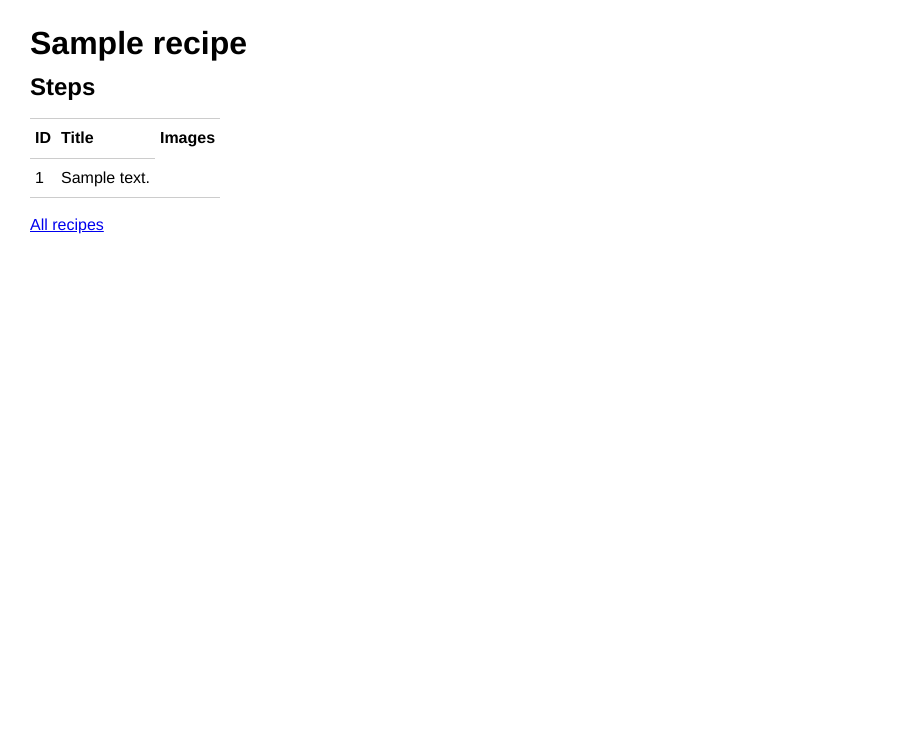
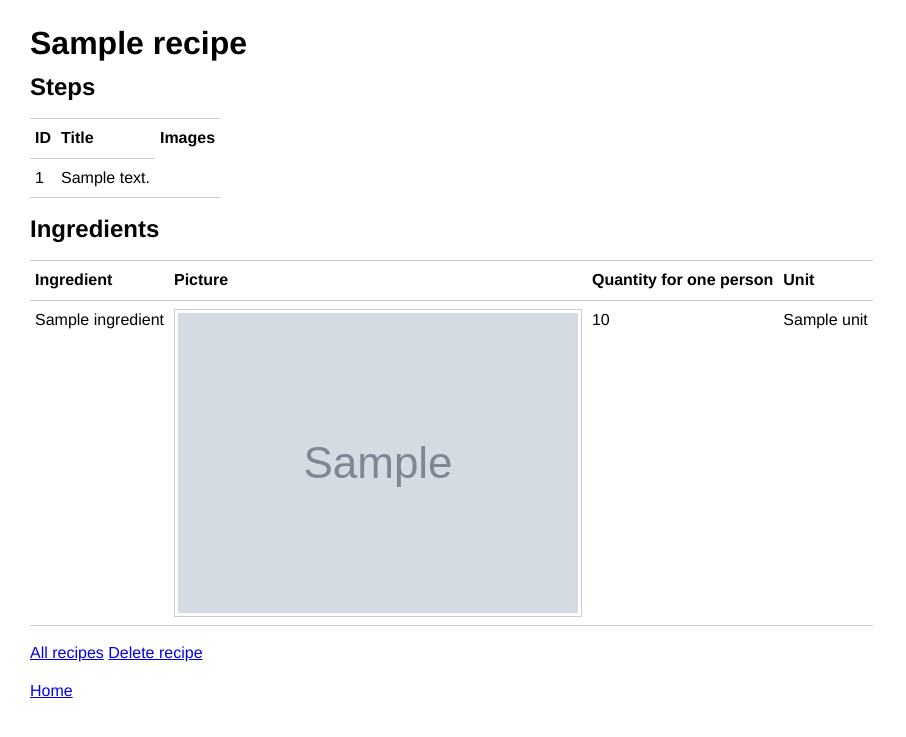
Before and after one commit to anth2o/tooskie, a Django app: template tooskie/templates/recipe_detail.html in a window 1280 px wide. Shown: the top 737 px of the page, without its empty margins (0-906 px from the left). Run offline with Django 3.2, Linux system fonts and the light colour scheme; the template is opened without the code that fills it: most values are stand-ins (such as "Sample title", 1, 10 or a date in 2020); grey boxes marked "Sample" are stand-in pictures.

Commit message:
Add ingredients in recipe

```diff
--- a/tooskie/recipe/views.py
+++ b/tooskie/recipe/views.py
@@ -107,7 +107,7 @@ class RecipeCreateView(CreateView):
 
 class RecipeDeleteView(DeleteView):
     model = Recipe
-    template_name = 'recipe_confirm_delete.html'
+    template_name = 'recipe_delete.html'
 
     def get_recipe(self, queryset=None):
         obj = super(RecipeDeleteView, self).get_object()
--- a/tooskie/templates/base.html
+++ b/tooskie/templates/base.html
@@ -62,6 +62,7 @@
     <main>
       {% block content %}
       {% endblock content %}
+      <a href="{% url 'recipe:home' %}">Home</a>
     </main>
 
   </body>
--- a/tooskie/templates/recipe_detail.html
+++ b/tooskie/templates/recipe_detail.html
@@ -36,8 +36,40 @@
 
   {% endif %}
 
+  <h2>Ingredients</h2>
+
+  {% if recipe.ingredients.all %}
+
+    <table>
+      <thead>
+        <tr>
+          <th>Ingredient</th>
+          <th>Picture</th>
+          <th>Quantity for one person</th>
+          <th>Unit</th>
+        </tr>
+      </thead>
+      <tbody>
+        {% for ingredient in recipe.ingredients.all %}
+          <tr>
+            <td>{{ ingredient.unit_of_ingredient.ingredient.name }}</td>
+            <td> <img src="{{ ingredient.unit_of_ingredient.ingredient.picture }}" style="width:auto;"> </td>
+            <td>{{ ingredient.quantity }}</td>
+            <td>{{ ingredient.unit_of_ingredient.unit.name }}</td>
+          </tr>
+        {% endfor %}
+      </tbody>
+    </table>
+
+  {% else %}
+
+    <p>This recipe has no steps.</p>
+
+  {% endif %}
+
   <p>
     <a href="{% url 'recipe:recipe_list' %}">All recipes</a>
+    <a href="{% url 'recipe:recipe_delete' recipe.id %}">Delete recipe</a>
   </p>
 
 {% endblock content %}
```
Also changed, not shown: tooskie/templates/recipe_delete.html (renamed from tooskie/templates/recipe_confirm_delete.html).
